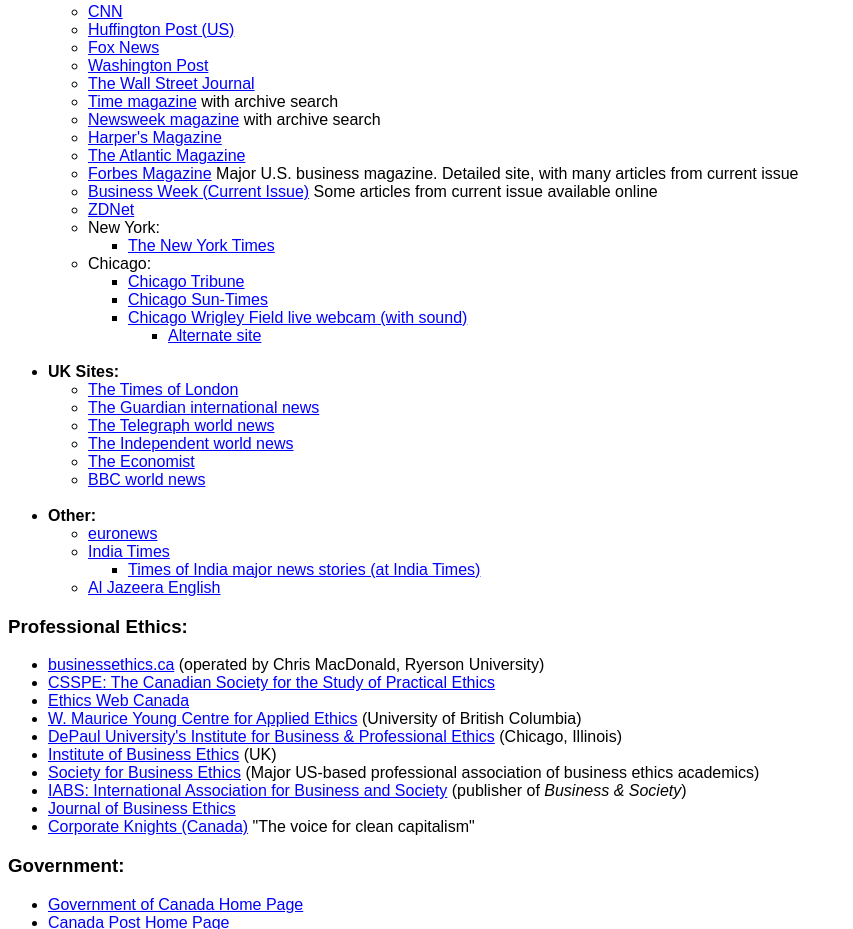
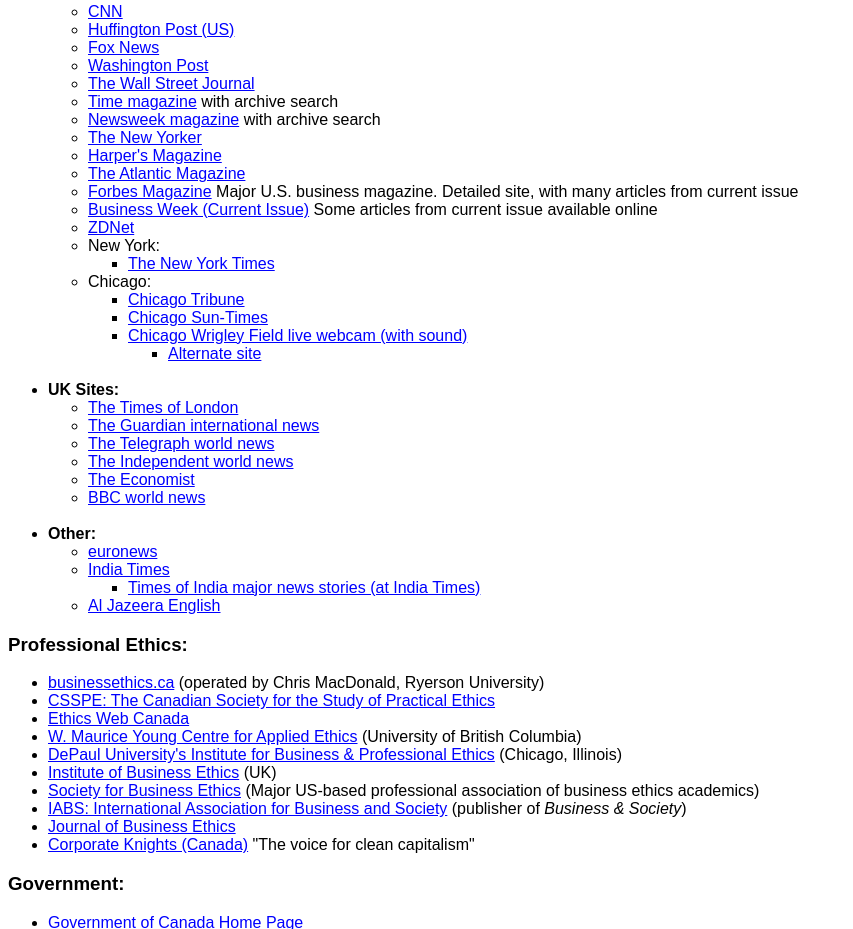
Before and after one commit to thomas-mulligan/thomas-mulligan.github.io, a plain HTML site: page index.html in a window 1280 px wide. Shown: the part 1364-2293 px from the top of the page, without its empty margins (0-853 px from the left). Drawn offline with Linux system fonts and the light colour scheme.

Commit message:
Update index.html

```diff
--- a/index.html
+++ b/index.html
@@ -297,6 +297,8 @@
 <LI><a href="http://time.com/">Time magazine</A> with archive search
 
 <LI><a href="https://www.newsweek.com/">Newsweek magazine</A> with archive search
+
+<LI><a href="https://www.newyorker.com/">The New Yorker</a>
 
 <LI><a href="https://harpers.org/">Harper's Magazine</a>
 
```
